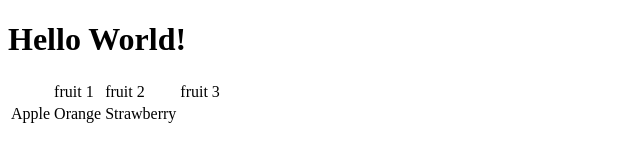
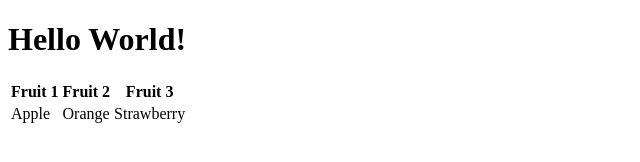
Before and after one commit to YinMinKhin062/central_test, a plain HTML site: page index.html in a window 1280 px wide. Shown: the whole page, without its empty margins (0-640 px from the left). Drawn offline with Linux system fonts and the light colour scheme.

Commit message:
index.html

```diff
--- a/index.html
+++ b/index.html
@@ -11,11 +11,11 @@
         Hello World!
     </h1>
     <table class="fruittbl">
-        <th>
-           <td>fruit 1</td>
-           <td>fruit 2</td>
-           <td>fruit 3</td>
-        </th>
+        <tr>
+            <th>Fruit 1</th>
+            <th>Fruit 2</th>
+            <th>Fruit 3</th>
+        </tr>
         <tr>
             <td>Apple</td>
             <td>Orange</td>
```
